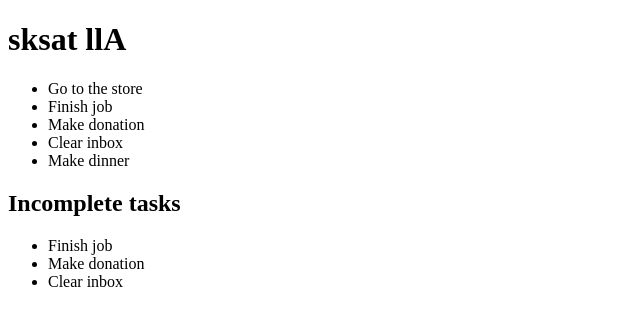
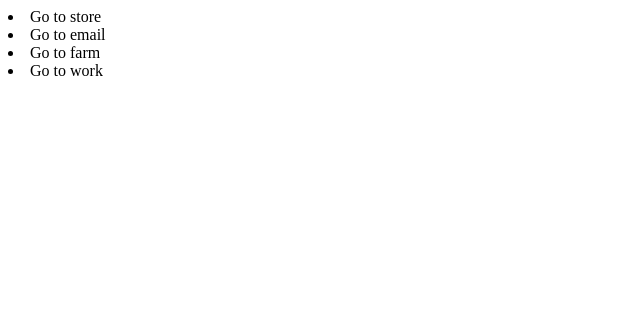
Before and after one commit to tomasbaublys/Learn-Vue, a plain HTML site: page index.html in a window 1280 px wide. Shown: the whole page, without its empty margins (0-640 px from the left). Drawn offline with nearby package versions, Linux system fonts and the light colour scheme.

Commit message:
Create example how works Components within Components.

```diff
--- a/index.html
+++ b/index.html
@@ -7,53 +7,12 @@
 <body>
 	<div id="root">
 
-		<h1>{{ reversedMessage }}</h1>
-
-			<ul>
-				<!-- <li v-for="task in tasks" v-if="task.completed" v-text="task.description"></li> -->
-				<li v-for="task in tasks" v-text="task.description"></li>
-			</ul>
-
-		<h2>{{ message2 }}</h2>
-
-			<ul>
-				<!-- <li v-for="task in tasks" v-if="task.completed" v-text="task.description"></li> -->
-				<li v-for="task in incompleteTasks" v-text="task.description"></li>
-			</ul>
-
-
-
-
+		<task-list></task-list>
 
 	</div>
 
 	<script src="https://unpkg.com/vue@2.6.10/dist/vue.js"></script>
 
-	<script>
-		var app = new Vue ({
-			el: '#root',
-
-			data: {
-				message: 'All tasks',
-				message2: 'Incomplete tasks',
-				tasks: [
-					{ description: 'Go to the store', completed: true },
-					{ description: 'Finish job', completed: false },
-					{ description: 'Make donation', completed: false },
-					{ description: 'Clear inbox', completed: false },
-					{ description: 'Make dinner', completed: true },
-				]
-			},
-
-			computed: {
-				reversedMessage() {
-					return this.message.split('').reverse().join('');
-				},
-				incompleteTasks() {
-					return this.tasks.filter(task => ! task.completed);
-				}
-			}
-		})
-	</script>
+	<script src="main.js"></script>
 </body>
 </html>
--- /dev/null
+++ b/main.js
@@ -0,0 +1,22 @@
+Vue.component('task-list', {
+	template: '<div><bla v-for="task in tasks">{{ task.task }}</bla></div',
+
+	data() {
+		return {
+			tasks: [
+				{ task: 'Go to store', complete: true },
+				{ task: 'Go to email', complete: false },
+				{ task: 'Go to farm', complete: true },
+				{ task: 'Go to work', complete: false },
+			]
+		};
+	}
+});
+
+Vue.component('bla', {
+	template: '<li><slot></slot></li>'
+});
+
+new Vue({
+	el: '#root'
+})
```
